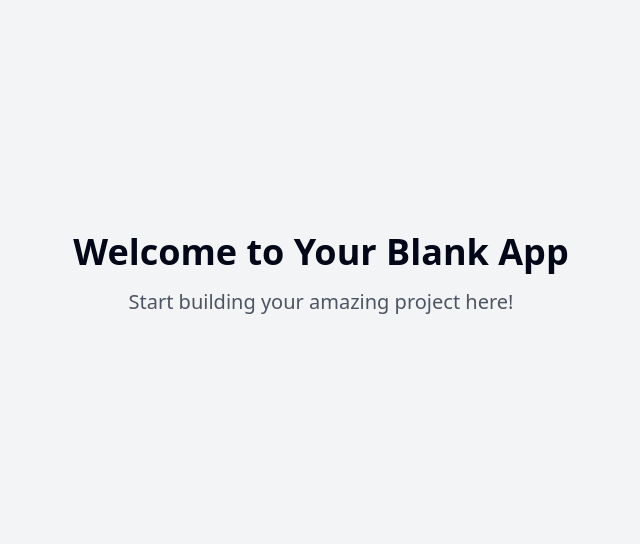
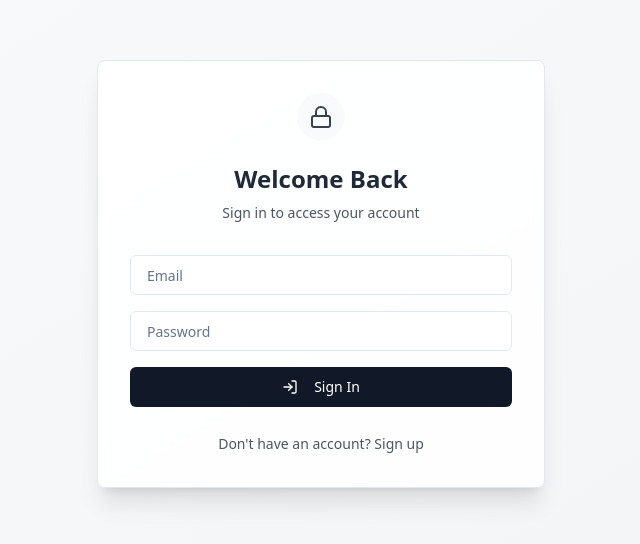
Before and after one commit to PiyushChaturvedii/login-leaf-saver, a React (Vite) app: page / in a window 1280 px wide. Shown: the part 126-670 px from the top of the page, without its empty margins (319-959 px from the left). Built offline with nearby package versions, Linux system fonts and the light colour scheme.

Commit message:
Implement login dashboard and user data saving
This commit implements a login dashboard and saves user data to a JSON file.

```diff
--- a/src/pages/Index.tsx
+++ b/src/pages/Index.tsx
@@ -1,12 +1,113 @@
-// Update this page (the content is just a fallback if you fail to update the page)
+
+import { useState } from 'react';
+import { LogIn, UserPlus, Lock } from 'lucide-react';
+import { Button } from "@/components/ui/button";
+import { Input } from "@/components/ui/input";
+import { Card } from "@/components/ui/card";
+import { toast } from "sonner";
+
+interface UserData {
+  email: string;
+  password: string;
+}
 
 const Index = () => {
+  const [isLogin, setIsLogin] = useState(true);
+  const [email, setEmail] = useState('');
+  const [password, setPassword] = useState('');
+
+  const handleSubmit = async (e: React.FormEvent) => {
+    e.preventDefault();
+    const userData: UserData = { email, password };
+
+    try {
+      // Save to local storage as JSON
+      const existingData = JSON.parse(localStorage.getItem('users') || '[]');
+
+      if (!isLogin) {
+        // Registration
+        if (existingData.some((user: UserData) => user.email === email)) {
+          toast.error("User already exists!");
+          return;
+        }
+        existingData.push(userData);
+        localStorage.setItem('users', JSON.stringify(existingData));
+        toast.success("Registration successful!");
+      } else {
+        // Login
+        if (existingData.some((user: UserData) =>
+          user.email === email && user.password === password
+        )) {
+          toast.success("Login successful!");
+        } else {
+          toast.error("Invalid credentials!");
+        }
+      }
+    } catch (error) {
+      toast.error("An error occurred!");
+    }
+  };
+
   return (
-    <div className="min-h-screen flex items-center justify-center bg-gray-100">
-      <div className="text-center">
-        <h1 className="text-4xl font-bold mb-4">Welcome to Your Blank App</h1>
-        <p className="text-xl text-gray-600">Start building your amazing project here!</p>
-      </div>
+    <div className="min-h-screen flex items-center justify-center bg-gradient-to-br from-gray-50 to-gray-100 p-4">
+      <Card className="w-full max-w-md p-8 backdrop-blur-sm bg-white/90 shadow-xl transition-all duration-300 hover:shadow-2xl">
+        <div className="text-center mb-8">
+          <div className="inline-block p-3 rounded-full bg-gray-50 mb-4">
+            <Lock className="w-6 h-6 text-gray-700" />
+          </div>
+          <h1 className="text-2xl font-semibold text-gray-800 mb-2">
+            {isLogin ? 'Welcome Back' : 'Create Account'}
+          </h1>
+          <p className="text-gray-600 text-sm">
+            {isLogin ? 'Sign in to access your account' : 'Register for a new account'}
+          </p>
+        </div>
+
+        <form onSubmit={handleSubmit} className="space-y-4">
+          <div className="space-y-2">
+            <Input
+              type="email"
+              placeholder="Email"
+              value={email}
+              onChange={(e) => setEmail(e.target.value)}
+              className="w-full px-4 py-2 transition-all duration-200 focus:ring-2 focus:ring-blue-500"
+              required
+            />
+          </div>
+
+          <div className="space-y-2">
+            <Input
+              type="password"
+              placeholder="Password"
+              value={password}
+              onChange={(e) => setPassword(e.target.value)}
+              className="w-full px-4 py-2 transition-all duration-200 focus:ring-2 focus:ring-blue-500"
+              required
+            />
+          </div>
+
+          <Button
+            type="submit"
+            className="w-full bg-gray-900 hover:bg-gray-800 text-white transition-all duration-200"
+          >
+            {isLogin ? (
+              <LogIn className="w-4 h-4 mr-2" />
+            ) : (
+              <UserPlus className="w-4 h-4 mr-2" />
+            )}
+            {isLogin ? 'Sign In' : 'Create Account'}
+          </Button>
+        </form>
+
+        <div className="mt-6 text-center">
+          <button
+            onClick={() => setIsLogin(!isLogin)}
+            className="text-sm text-gray-600 hover:text-gray-900 transition-colors duration-200"
+          >
+            {isLogin ? "Don't have an account? Sign up" : 'Already have an account? Sign in'}
+          </button>
+        </div>
+      </Card>
     </div>
   );
 };
--- a/tailwind.config.ts
+++ b/tailwind.config.ts
@@ -1,3 +1,4 @@
+
 import type { Config } from "tailwindcss";
 
 export default {
@@ -51,16 +52,6 @@ export default {
         card: {
           DEFAULT: 'hsl(var(--card))',
           foreground: 'hsl(var(--card-foreground))'
-				},
-				sidebar: {
-					DEFAULT: 'hsl(var(--sidebar-background))',
-					foreground: 'hsl(var(--sidebar-foreground))',
-					primary: 'hsl(var(--sidebar-primary))',
-					'primary-foreground': 'hsl(var(--sidebar-primary-foreground))',
-					accent: 'hsl(var(--sidebar-accent))',
-					'accent-foreground': 'hsl(var(--sidebar-accent-foreground))',
-					border: 'hsl(var(--sidebar-border))',
-					ring: 'hsl(var(--sidebar-ring))'
         }
       },
       borderRadius: {
@@ -70,25 +61,22 @@ export default {
       },
       keyframes: {
         'accordion-down': {
-					from: {
-						height: '0'
-					},
-					to: {
-						height: 'var(--radix-accordion-content-height)'
-					}
+          from: { height: '0' },
+          to: { height: 'var(--radix-accordion-content-height)' }
         },
         'accordion-up': {
-					from: {
-						height: 'var(--radix-accordion-content-height)'
+          from: { height: 'var(--radix-accordion-content-height)' },
+          to: { height: '0' }
         },
-					to: {
-						height: '0'
-					}
+        'fade-in': {
+          '0%': { opacity: '0', transform: 'translateY(-10px)' },
+          '100%': { opacity: '1', transform: 'translateY(0)' }
         }
       },
       animation: {
         'accordion-down': 'accordion-down 0.2s ease-out',
-				'accordion-up': 'accordion-up 0.2s ease-out'
+        'accordion-up': 'accordion-up 0.2s ease-out',
+        'fade-in': 'fade-in 0.3s ease-out'
       }
     }
   },
```
Lines whose indentation alone changed are shown as unchanged.
